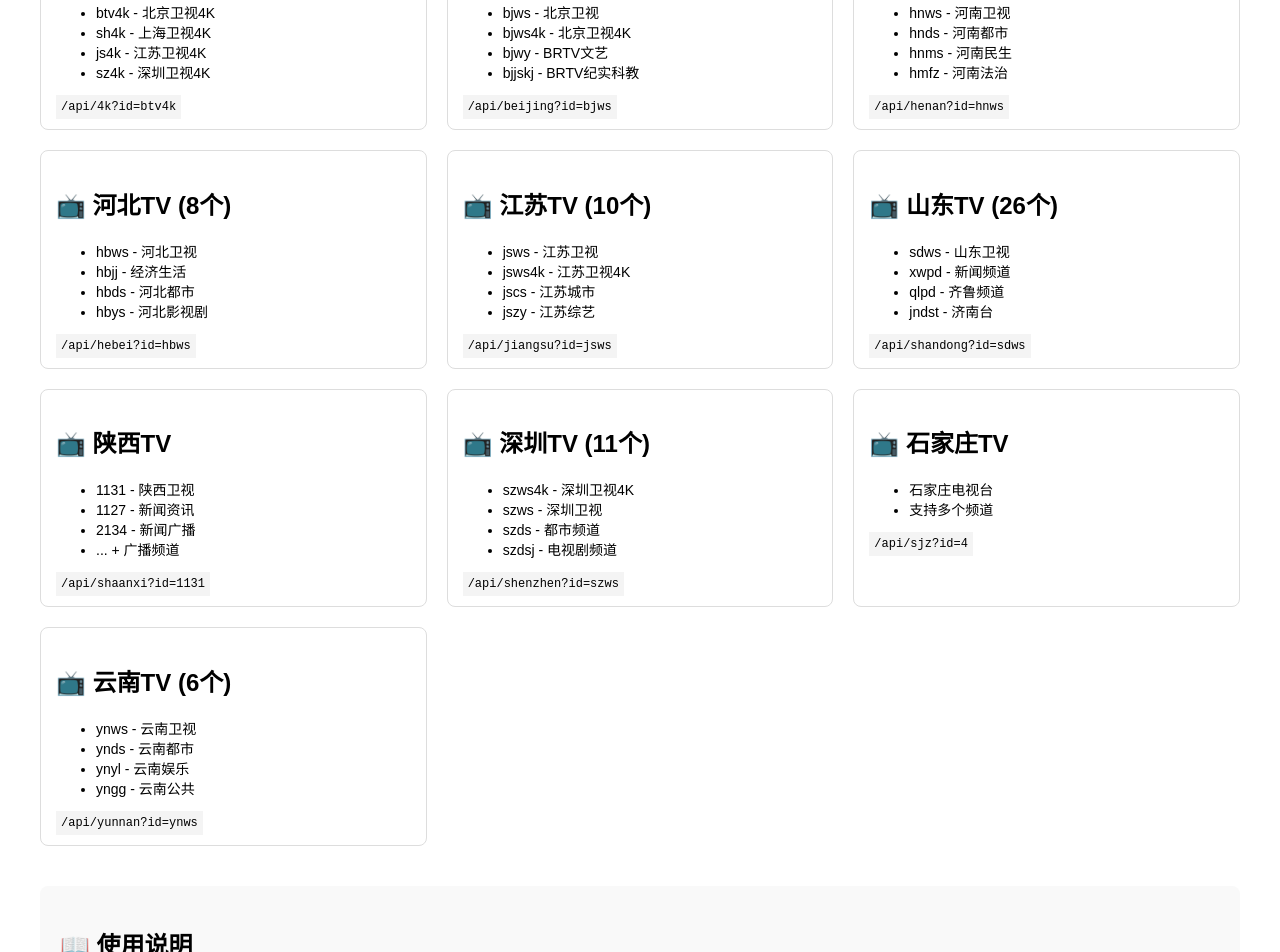
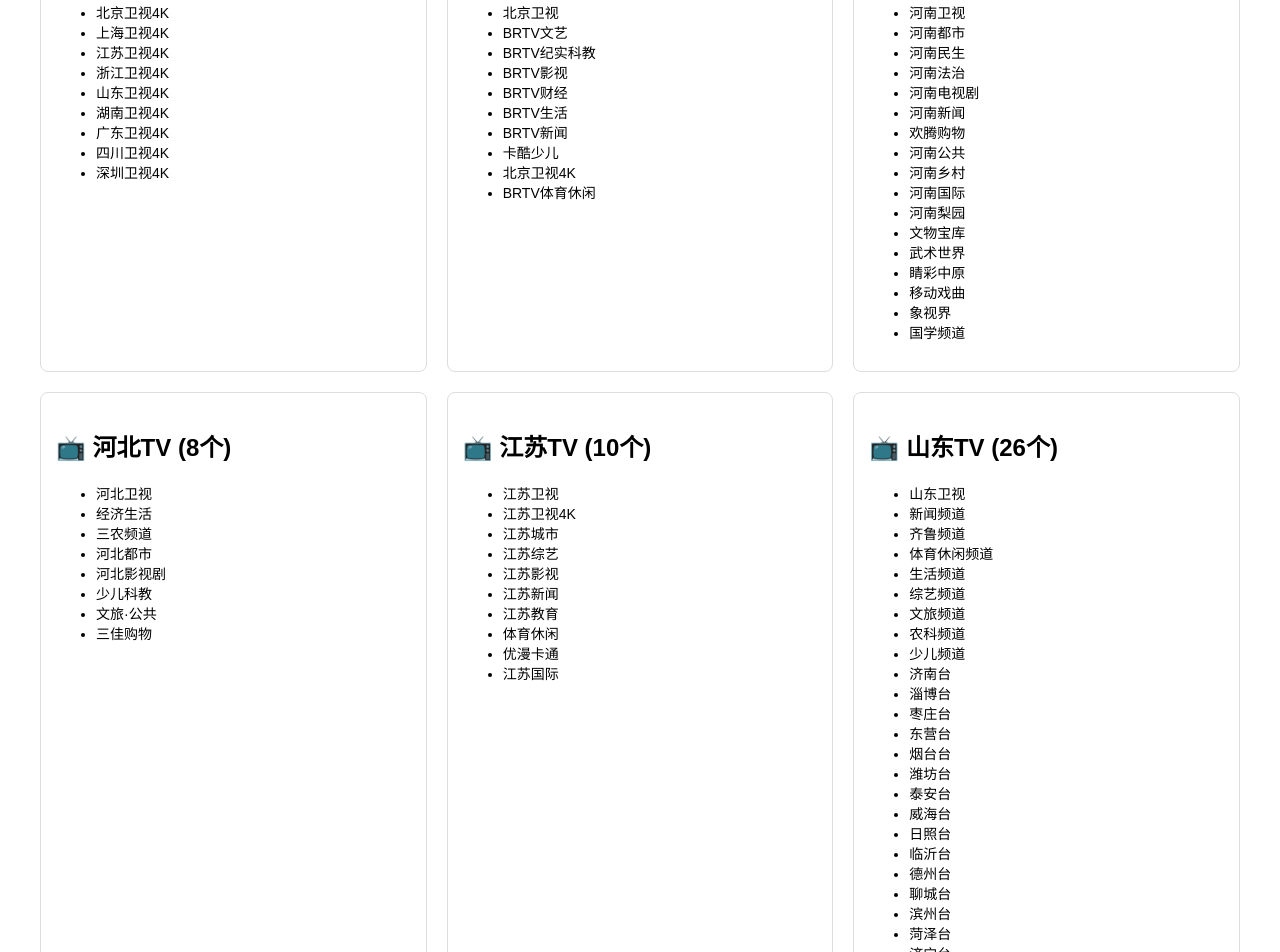
Before and after one commit to lovexxoo/iptv-edgeone, a Next.js app: page / in a window 1280 px wide. Shown: the part 260-1212 px from the top of the page. Built offline with nearby package versions, Linux system fonts and the light colour scheme.

Commit message:
page.tsx: Update footer links and API instructions

```diff
--- a/app/page.tsx
+++ b/app/page.tsx
@@ -9,109 +9,177 @@
         <div style={{ border: '1px solid #ddd', padding: '15px', borderRadius: '8px' }}>
           <h2>🎬 4K超高清 (9个)</h2>
           <ul style={{ fontSize: '14px' }}>
-            <li>btv4k - 北京卫视4K</li>
-            <li>sh4k - 上海卫视4K</li>
-            <li>js4k - 江苏卫视4K</li>
-            <li>sz4k - 深圳卫视4K</li>
+            <li>北京卫视4K</li>
+            <li>上海卫视4K</li>
+            <li>江苏卫视4K</li>
+            <li>浙江卫视4K</li>
+            <li>山东卫视4K</li>
+            <li>湖南卫视4K</li>
+            <li>广东卫视4K</li>
+            <li>四川卫视4K</li>
+            <li>深圳卫视4K</li>
           </ul>
-          <code style={{ fontSize: '12px', background: '#f4f4f4', padding: '5px' }}>/api/4k?id=btv4k</code>
         </div>
 
         <div style={{ border: '1px solid #ddd', padding: '15px', borderRadius: '8px' }}>
           <h2>📺 北京TV (10个)</h2>
           <ul style={{ fontSize: '14px' }}>
-            <li>bjws - 北京卫视</li>
-            <li>bjws4k - 北京卫视4K</li>
-            <li>bjwy - BRTV文艺</li>
-            <li>bjjskj - BRTV纪实科教</li>
+            <li>北京卫视</li>
+            <li>BRTV文艺</li>
+            <li>BRTV纪实科教</li>
+            <li>BRTV影视</li>
+            <li>BRTV财经</li>
+            <li>BRTV生活</li>
+            <li>BRTV新闻</li>
+            <li>卡酷少儿</li>
+            <li>北京卫视4K</li>
+            <li>BRTV体育休闲</li>
           </ul>
-          <code style={{ fontSize: '12px', background: '#f4f4f4', padding: '5px' }}>/api/beijing?id=bjws</code>
         </div>
 
         <div style={{ border: '1px solid #ddd', padding: '15px', borderRadius: '8px' }}>
           <h2>📺 河南TV (17个)</h2>
           <ul style={{ fontSize: '14px' }}>
-            <li>hnws - 河南卫视</li>
-            <li>hnds - 河南都市</li>
-            <li>hnms - 河南民生</li>
-            <li>hmfz - 河南法治</li>
+            <li>河南卫视</li>
+            <li>河南都市</li>
+            <li>河南民生</li>
+            <li>河南法治</li>
+            <li>河南电视剧</li>
+            <li>河南新闻</li>
+            <li>欢腾购物</li>
+            <li>河南公共</li>
+            <li>河南乡村</li>
+            <li>河南国际</li>
+            <li>河南梨园</li>
+            <li>文物宝库</li>
+            <li>武术世界</li>
+            <li>睛彩中原</li>
+            <li>移动戏曲</li>
+            <li>象视界</li>
+            <li>国学频道</li>
           </ul>
-          <code style={{ fontSize: '12px', background: '#f4f4f4', padding: '5px' }}>/api/henan?id=hnws</code>
         </div>
 
         <div style={{ border: '1px solid #ddd', padding: '15px', borderRadius: '8px' }}>
           <h2>📺 河北TV (8个)</h2>
           <ul style={{ fontSize: '14px' }}>
-            <li>hbws - 河北卫视</li>
-            <li>hbjj - 经济生活</li>
-            <li>hbds - 河北都市</li>
-            <li>hbys - 河北影视剧</li>
+            <li>河北卫视</li>
+            <li>经济生活</li>
+            <li>三农频道</li>
+            <li>河北都市</li>
+            <li>河北影视剧</li>
+            <li>少儿科教</li>
+            <li>文旅·公共</li>
+            <li>三佳购物</li>
           </ul>
-          <code style={{ fontSize: '12px', background: '#f4f4f4', padding: '5px' }}>/api/hebei?id=hbws</code>
         </div>
 
         <div style={{ border: '1px solid #ddd', padding: '15px', borderRadius: '8px' }}>
           <h2>📺 江苏TV (10个)</h2>
           <ul style={{ fontSize: '14px' }}>
-            <li>jsws - 江苏卫视</li>
-            <li>jsws4k - 江苏卫视4K</li>
-            <li>jscs - 江苏城市</li>
-            <li>jszy - 江苏综艺</li>
+            <li>江苏卫视</li>
+            <li>江苏卫视4K</li>
+            <li>江苏城市</li>
+            <li>江苏综艺</li>
+            <li>江苏影视</li>
+            <li>江苏新闻</li>
+            <li>江苏教育</li>
+            <li>体育休闲</li>
+            <li>优漫卡通</li>
+            <li>江苏国际</li>
           </ul>
-          <code style={{ fontSize: '12px', background: '#f4f4f4', padding: '5px' }}>/api/jiangsu?id=jsws</code>
         </div>
 
         <div style={{ border: '1px solid #ddd', padding: '15px', borderRadius: '8px' }}>
           <h2>📺 山东TV (26个)</h2>
           <ul style={{ fontSize: '14px' }}>
-            <li>sdws - 山东卫视</li>
-            <li>xwpd - 新闻频道</li>
-            <li>qlpd - 齐鲁频道</li>
-            <li>jndst - 济南台</li>
+            <li>山东卫视</li>
+            <li>新闻频道</li>
+            <li>齐鲁频道</li>
+            <li>体育休闲频道</li>
+            <li>生活频道</li>
+            <li>综艺频道</li>
+            <li>文旅频道</li>
+            <li>农科频道</li>
+            <li>少儿频道</li>
+            <li>济南台</li>
+            <li>淄博台</li>
+            <li>枣庄台</li>
+            <li>东营台</li>
+            <li>烟台台</li>
+            <li>潍坊台</li>
+            <li>泰安台</li>
+            <li>威海台</li>
+            <li>日照台</li>
+            <li>临沂台</li>
+            <li>德州台</li>
+            <li>聊城台</li>
+            <li>滨州台</li>
+            <li>菏泽台</li>
+            <li>济宁台</li>
+            <li>莱芜台</li>
+            <li>章丘台</li>
           </ul>
-          <code style={{ fontSize: '12px', background: '#f4f4f4', padding: '5px' }}>/api/shandong?id=sdws</code>
         </div>
 
         <div style={{ border: '1px solid #ddd', padding: '15px', borderRadius: '8px' }}>
-          <h2>📺 陕西TV</h2>
+          <h2>📺 陕西TV (17个)</h2>
           <ul style={{ fontSize: '14px' }}>
-            <li>1131 - 陕西卫视</li>
-            <li>1127 - 新闻资讯</li>
-            <li>2134 - 新闻广播</li>
-            <li>... + 广播频道</li>
+            <li>农林卫视</li>
+            <li>新闻资讯</li>
+            <li>都市青春</li>
+            <li>银龄频道</li>
+            <li>秦腔频道</li>
+            <li>陕西卫视</li>
+            <li>体育休闲</li>
+            <li>乐家购物</li>
+            <li>移动电视</li>
+            <li>新闻广播</li>
+            <li>汽车调频</li>
+            <li>交通广播</li>
+            <li>音乐广播</li>
+            <li>都市广播</li>
+            <li>青少广播</li>
+            <li>戏曲广播</li>
+            <li>农村广播</li>
           </ul>
-          <code style={{ fontSize: '12px', background: '#f4f4f4', padding: '5px' }}>/api/shaanxi?id=1131</code>
         </div>
 
         <div style={{ border: '1px solid #ddd', padding: '15px', borderRadius: '8px' }}>
           <h2>📺 深圳TV (11个)</h2>
           <ul style={{ fontSize: '14px' }}>
-            <li>szws4k - 深圳卫视4K</li>
-            <li>szws - 深圳卫视</li>
-            <li>szds - 都市频道</li>
-            <li>szdsj - 电视剧频道</li>
+            <li>深圳卫视4K</li>
+            <li>深圳卫视</li>
+            <li>都市频道</li>
+            <li>电视剧频道</li>
+            <li>公共频道</li>
+            <li>财经频道</li>
+            <li>娱乐生活</li>
+            <li>少儿频道</li>
+            <li>移动电视</li>
+            <li>宜和购物频道</li>
+            <li>国际频道</li>
           </ul>
-          <code style={{ fontSize: '12px', background: '#f4f4f4', padding: '5px' }}>/api/shenzhen?id=szws</code>
         </div>
 
         <div style={{ border: '1px solid #ddd', padding: '15px', borderRadius: '8px' }}>
-          <h2>📺 石家庄TV</h2>
+          <h2>📺 石家庄TV (动态)</h2>
           <ul style={{ fontSize: '14px' }}>
-            <li>石家庄电视台</li>
-            <li>支持多个频道</li>
+            <li>频道列表实时同步API</li>
+            <li>请访问 id=list 获取最新频道</li>
           </ul>
-          <code style={{ fontSize: '12px', background: '#f4f4f4', padding: '5px' }}>/api/sjz?id=4</code>
         </div>
 
         <div style={{ border: '1px solid #ddd', padding: '15px', borderRadius: '8px' }}>
           <h2>📺 云南TV (6个)</h2>
           <ul style={{ fontSize: '14px' }}>
-            <li>ynws - 云南卫视</li>
-            <li>ynds - 云南都市</li>
-            <li>ynyl - 云南娱乐</li>
-            <li>yngg - 云南公共</li>
+            <li>云南卫视</li>
+            <li>云南都市</li>
+            <li>云南娱乐</li>
+            <li>云南公共</li>
+            <li>云南国际</li>
+            <li>云南少儿</li>
           </ul>
-          <code style={{ fontSize: '12px', background: '#f4f4f4', padding: '5px' }}>/api/yunnan?id=ynws</code>
         </div>
 
       </div>
@@ -141,7 +209,7 @@
 
       <footer style={{ marginTop: '40px', padding: '20px', borderTop: '1px solid #ddd', textAlign: 'center', color: '#666' }}>
         <p>Powered by Next.js 14 + Edge Runtime | Deployed on EdgeOne Pages</p>
-        <p><a href="https://github.com/vitter/iptv-edgeone" target="_blank" style={{ color: '#0070f3' }}>GitHub 仓库</a> | <a href="README.md" style={{ color: '#0070f3' }}>查看文档</a></p>
+        <p><a href="https://github.com/vitter/iptv-edgeone" target="_blank" style={{ color: '#0070f3' }}>GitHub 仓库</a> | <a href="https://raw.githubusercontent.com/vitter/iptv-edgeone/refs/heads/main/README.md" style={{ color: '#0070f3' }}>查看文档</a></p>
       </footer>
     </div>
   );
```
